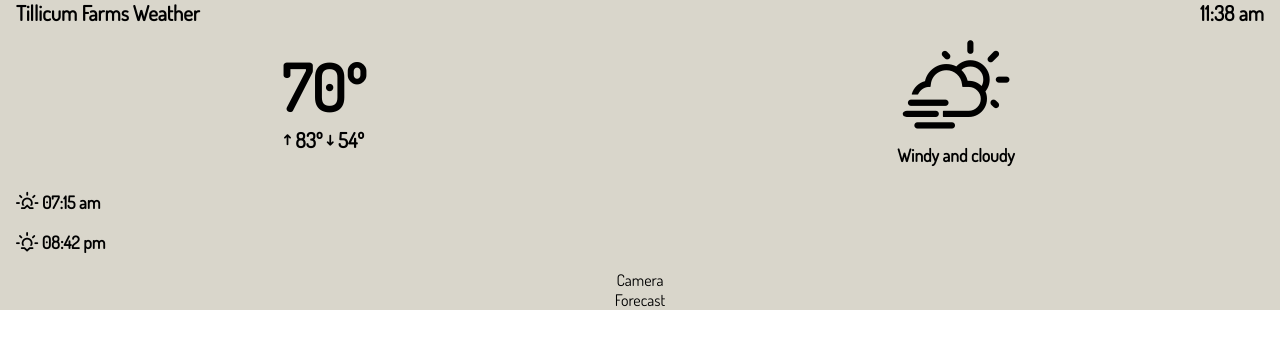
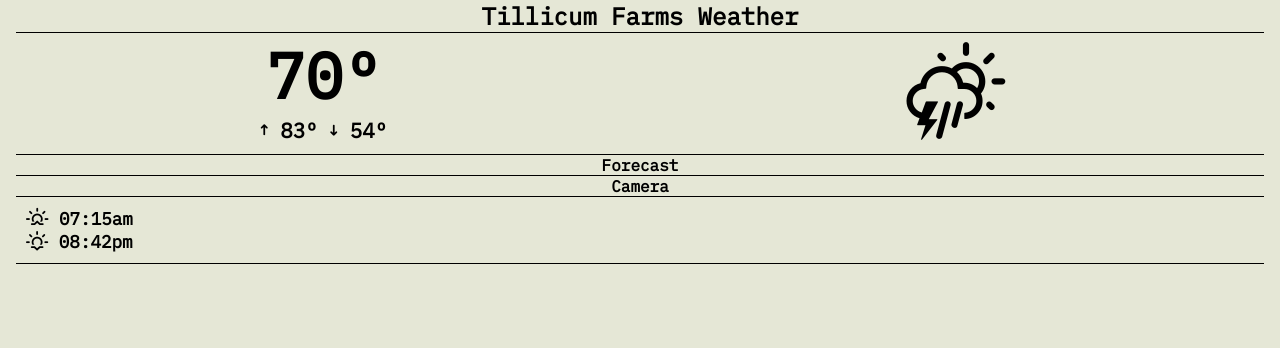
Before and after one commit to cbhiii/tillicum-farms-weather, a React (Create React App) app: page / in a window 1280 px wide. Shown: the top 348 px of the page. Built offline with nearby package versions, Linux system fonts and the light colour scheme.

Commit message:
Tweaking layout of display

```diff
--- a/public/index.html
+++ b/public/index.html
@@ -2,7 +2,7 @@
 <html lang="en">
   <head>
     <meta charset="utf-8" />
-    <link href="https://fonts.googleapis.com/css?family=Dosis" rel="stylesheet prefetch">
+    <link href="https://fonts.googleapis.com/css?family=IBM+Plex+Mono" rel="stylesheet prefetch">
     <meta
       name="viewport"
       content="width=device-width, initial-scale=1, shrink-to-fit=no"
--- a/src/App.css
+++ b/src/App.css
@@ -1,6 +1,8 @@
 .App {
   text-align: center;
-  background-color: #D9D6CB;
+  /* background-color: #D9D6CB; */
+  background-color: #E5E7D6;
+  font-weight: bold;
 }
 
 .App-header {
@@ -15,9 +17,19 @@
 
 }
 
+ul {
+  padding: 10px;
+}
+
+ul,
+li {
+  margin: 0;
+  list-style-type: none;
+}
+
 .Header {
-  font-size: 1.3em;
-  font-weight: bold;
+  font-size: 1.5em;
+  border-bottom: 1px solid black;
 }
 
 .header-left {
@@ -29,11 +41,11 @@
 }
 
 .Current {
-
+  border-bottom: 1px solid black;
 }
 
 .temp {
-  padding-top: 20px;
+  padding-top: 0;
   padding-bottom: 10px;
 }
 
@@ -52,31 +64,35 @@
 .weather {
   font-size: 1.1em;
   position: relative;
+
   /* shift down weather icon for centering */
-  top: 20px;
-  padding: 10px;
+  top: 25px;
+
+  /* padding-top: 10px;
+  padding-bottom: 10px; */
 }
 
 .weather-text {
   font-size: 1em;
-  font-weight: bold;
 }
 
 .Details {
-
+  border-bottom: 1px solid black;
 }
 
 .sun {
   font-size: 1.1em;
-  font-weight: bold;
   text-align: left;
 }
 
+.temp {
+  top: 10px;
+}
 
 .Camera {
-
+  border-bottom: 1px solid black;
 }
 
 .Forecast {
-
+  border-bottom: 1px solid black;
 }
--- a/src/App.js
+++ b/src/App.js
@@ -64,8 +64,8 @@ class App extends Component {
           </Row>
           <Row>
             <Col xs={12}>
-              <Details>
-              </Details>
+              <Forecast>
+              </Forecast>
             </Col>
           </Row>
           <Row>
@@ -76,8 +76,8 @@ class App extends Component {
           </Row>
           <Row>
             <Col xs={12}>
-              <Forecast>
-              </Forecast>
+              <Details>
+              </Details>
             </Col>
           </Row>
         </Grid>
--- a/src/Current.js
+++ b/src/Current.js
@@ -21,8 +21,7 @@ class Current extends Component {
 
           <Col xs={6}>
             <div className="weather">
-              <span className="big-temp wi wi-day-cloudy-windy"></span>
-              <p className="weather-text">Windy and cloudy</p>
+              <span className="big-temp wi wi-day-thunderstorm"></span>
             </div>
           </Col>
         </Row>
--- a/src/Details.js
+++ b/src/Details.js
@@ -14,8 +14,10 @@ class Details extends Component {
         <Row>
           <Col xs={6}>
             <div className="sun">
-              <p><span className="wi wi-sunrise"></span> 07:15 am</p>
-              <p><span className="wi wi-sunset"></span> 08:42 pm</p>
+              <ul>
+                <li><span className="wi wi-sunrise"></span> 07:15am</li>
+                <li><span className="wi wi-sunset"></span> 08:42pm</li>
+              </ul>
             </div>
           </Col>
         </Row>
--- a/src/Header.js
+++ b/src/Header.js
@@ -12,11 +12,8 @@ class Header extends Component {
 
       <div className="Header">
         <Row>
-          <Col className="header-left" xs={8}>
+          <Col xs={12}>
             Tillicum Farms Weather
-          </Col>
-          <Col className="header-right" xs={4}>
-            11:38 am
           </Col>
         </Row>
       </div>
--- a/src/index.css
+++ b/src/index.css
@@ -8,9 +8,10 @@
 body {
   margin: 0;
   padding: 0;
-  font-family: "Dosis", sans-serif;
+  font-family: 'IBM Plex Mono', monospace;
   -webkit-font-smoothing: antialiased;
   -moz-osx-font-smoothing: grayscale;
+  background-color: #E5E7D6;
 }
 
 code {
```
